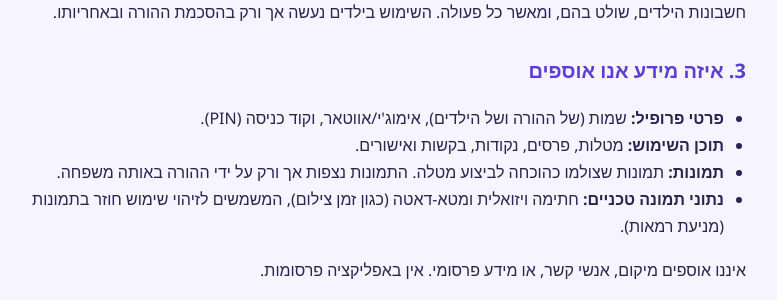
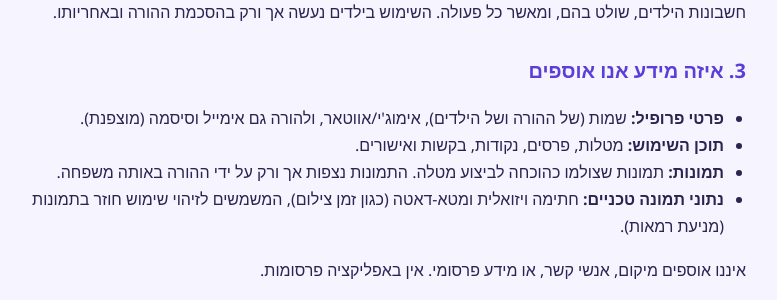
Before and after one commit to mayasinger240913/todo-app, a Flask app: page /privacy in a window 1280 px wide. Shown: the part 416-716 px from the top of the page, without its empty margins (274-1051 px from the left). Run offline with Flask 3, Linux system fonts and the light colour scheme.

Commit message:
עדכון אזכורי PIN במדיניות/תנאים לסיסמה+אימייל

```diff
--- a/templates/privacy.html
+++ b/templates/privacy.html
@@ -38,7 +38,7 @@
 
   <h2>3. איזה מידע אנו אוספים</h2>
   <ul>
-    <li><b>פרטי פרופיל:</b> שמות (של ההורה ושל הילדים), אימוג'י/אווטאר, וקוד כניסה (PIN).</li>
+    <li><b>פרטי פרופיל:</b> שמות (של ההורה ושל הילדים), אימוג'י/אווטאר, ולהורה גם אימייל וסיסמה (מוצפנת).</li>
     <li><b>תוכן השימוש:</b> מטלות, פרסים, נקודות, בקשות ואישורים.</li>
     <li><b>תמונות:</b> תמונות שצולמו כהוכחה לביצוע מטלה. התמונות נצפות אך ורק
         על ידי ההורה באותה משפחה.</li>
--- a/templates/terms.html
+++ b/templates/terms.html
@@ -37,7 +37,7 @@
   <ul>
     <li>הרשמה וניהול החשבון נעשים על ידי הורה/אפוטרופוס בגיר (18+).</li>
     <li>ההורה אחראי על השימוש של ילדיו בשירות ועל הפיקוח עליו.</li>
-    <li>ההורה אחראי לשמור על קודי הכניסה (PIN) ולא לחשוף אותם לאחרים.</li>
+    <li>ההורה אחראי לשמור על סיסמת הכניסה שלו ולא לחשוף אותה לאחרים.</li>
   </ul>
 
   <h2>4. שימוש הוגן</h2>
```
